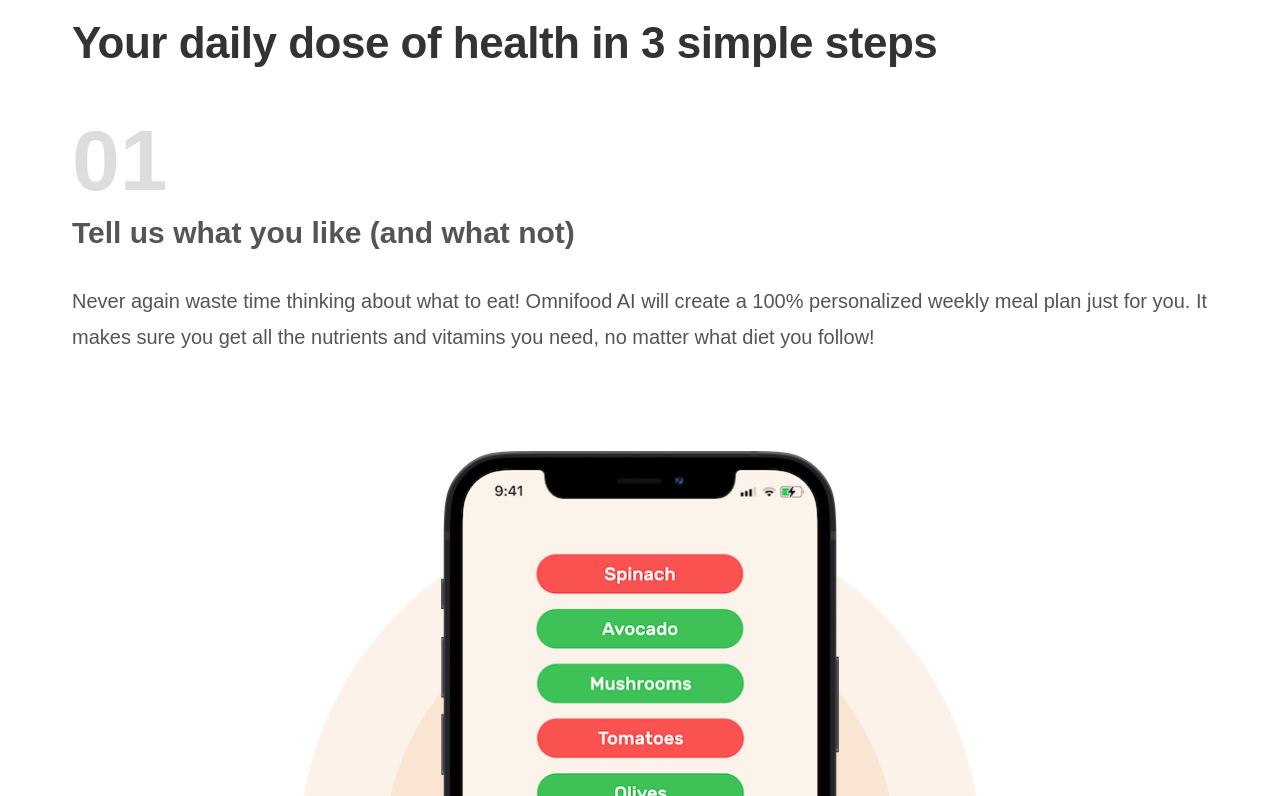
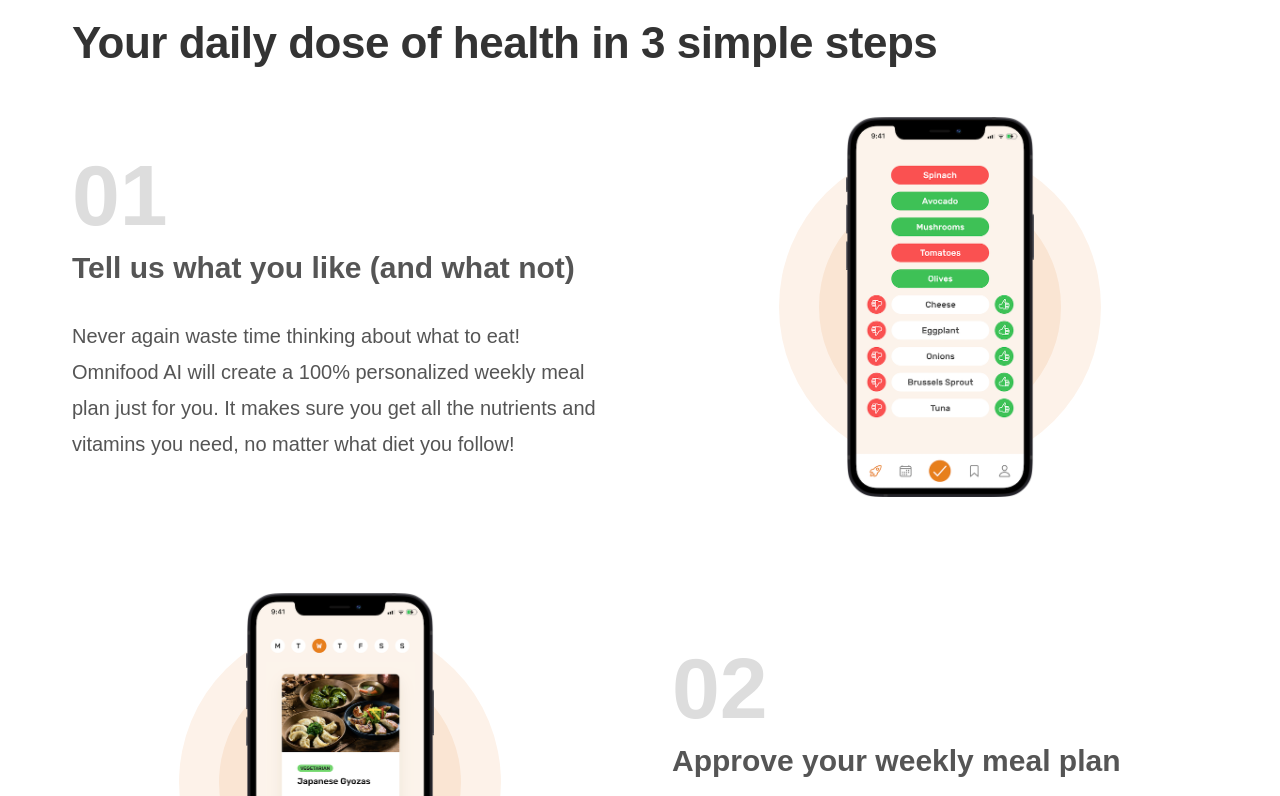
Before and after one commit to benwhite0820/Omnifood-project, a React (Vite) app: page / in a window 1280 px wide. Shown: the part 1004-1800 px from the top of the page. Built offline with nearby package versions, Linux system fonts and the light colour scheme.

Commit message:
fix GridAndCenterCOntainer bug

```diff
--- a/src/components/grid-and-center-container/grid-and-center-container.component.tsx
+++ b/src/components/grid-and-center-container/grid-and-center-container.component.tsx
@@ -31,7 +31,7 @@
     const resizeTimerRef = React.useRef<number | null>(null);
 
     const getGridResponsiveColumns = () => {
-        if (currentWidth > 700) columns;
+        if (currentWidth > 700) return columns;
         if (currentWidth < 700 && currentWidth > 544) return 2;
         return 1;
     };
```
